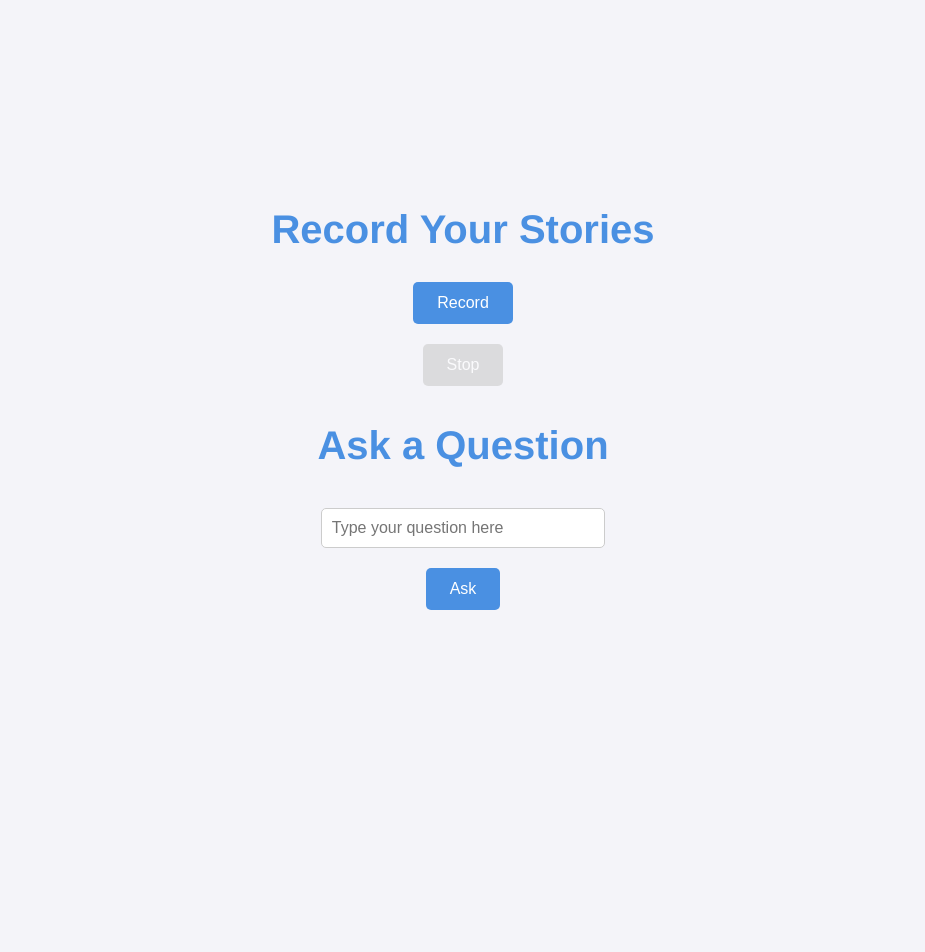
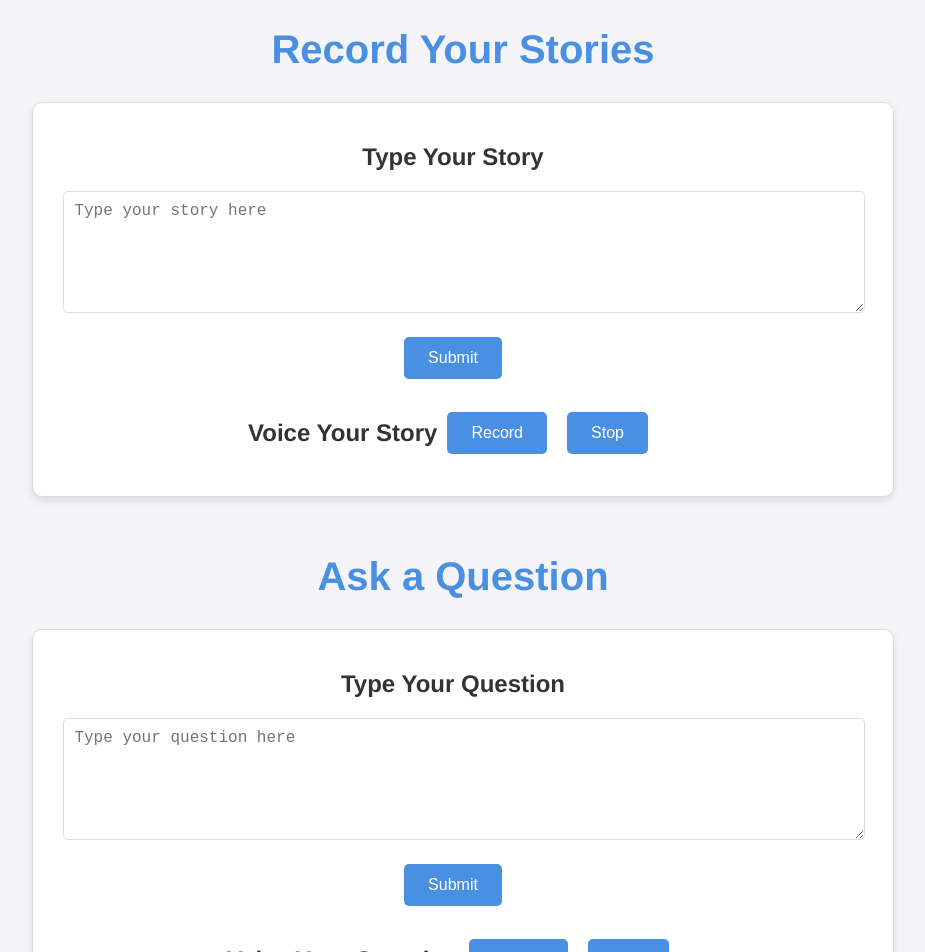
Before and after one commit to lyeric2022/kindred-ai, a Svelte app in the folder svelte-app/: page / in a window 1280 px wide. Shown: the top 952 px of the page, without its empty margins (177-1102 px from the left). Before the commit the page ends 800 px from the top, so only its background shows below. Built offline with nearby package versions, Linux system fonts and the light colour scheme; the HTML template or start-up script is replaced by a standard one.

Commit message:
feat: ui, qs stt

```diff
--- a/svelte-app/src/App.css
+++ b/svelte-app/src/App.css
@@ -32,42 +32,90 @@ button {
 
 button:hover {
     background-color: #357ab8;
-    transform: translateY(-2px);
 }
 
-button:disabled {
-    cursor: not-allowed;
-    opacity: 0.6;
-    background-color: #ccc;
+.story-container, .question-container {
+    display: flex;
+    justify-content: space-between;
+    align-items: flex-start;
+    width: 80%;
+    margin-bottom: 20px;
+    padding: 20px;
+    border: 1px solid #ddd;
+    border-radius: 10px;
+    background-color: #fff;
+    box-shadow: 0 4px 8px rgba(0, 0, 0, 0.1);
 }
 
-form {
-    margin-top: 20px;
+.card-container {
+    display: flex;
+    justify-content: space-around;
+    align-items: flex-start;
+    width: 80%;
+    margin-bottom: 20px;
+    flex-wrap: wrap;
 }
 
-input[type="text"] {
+.card {
+    background-color: #fff;
+    border: 1px solid #ddd;
+    border-radius: 10px;
+    box-shadow: 0 4px 8px rgba(0, 0, 0, 0.1);
+    padding: 20px;
+    margin: 10px;
+    flex: 1;
+    min-width: 300px;
+    max-width: 80%;
+}
+
+.story-input, .story-record, .question-input, .question-record {
+    flex: 1;
+    margin: 10px 30px 10px 10px;
+}
+
+.story-input textarea, .question-input textarea, textarea {
+    width: 100%;
+    height: 100px;
+    margin-bottom: 10px;
     padding: 10px;
+    border: 1px solid #ddd;
+    border-radius: 5px;
     font-size: 16px;
-    border: 1px solid #ccc;
-    border-radius: 5px;
-    width: 80%;
-    max-width: 400px;
-    margin-bottom: 10px;
+}
+
+.story-record, .question-record {
+    display: flex;
+    /* flex-direction: column; */
+    justify-content: center;
+    align-items: center;
+    height: 100%;
 }
 
 .error {
     color: red;
+}
+
+.transcription, .answer {
+    font-style: italic;
+    margin-top: 20px;
+    padding: 10px;
+    border: 1px solid #ddd;
+    border-radius: 5px;
+    background-color: #f9f9f9;
+    width: 80%;
+}
+
+.recording-indicator {
+    width: 10px;
+    height: 10px;
+    background-color: red;
+    border-radius: 50%;
+    animation: blink 1s infinite;
     margin-top: 10px;
 }
 
-.transcription {
-    margin-top: 20px;
-    font-size: 18px;
-    white-space: pre-wrap;
-    background-color: #fff;
-    padding: 15px;
-    border-radius: 5px;
-    box-shadow: 0 0 10px rgba(0, 0, 0, 0.1);
-    max-width: 600px;
-    width: 90%;
+@keyframes blink {
+    0% { opacity: 1; }
+    50% { opacity: 0; }
+    100% { opacity: 1; }
 }
--- a/svelte-app/src/App.svelte
+++ b/svelte-app/src/App.svelte
@@ -1,52 +1,60 @@
 <script>
-    import './App.css';
+    import "./App.css";
 
     let mediaRecorder;
     let audioChunks = [];
-    let transcription = '';
+    let transcription = "";
     let isRecording = false;
     let isProcessing = false;
-    let errorMessage = '';
-    let question = '';
-    let answer = '';
+    let errorMessage = "";
+    let question = "";
+    let answer = "";
+    let storyText = "";
+    let questionText = "";
 
     async function startRecording() {
         try {
-            const stream = await navigator.mediaDevices.getUserMedia({ audio: true });
+            const stream = await navigator.mediaDevices.getUserMedia({
+                audio: true,
+            });
             mediaRecorder = new MediaRecorder(stream);
             mediaRecorder.start();
 
-            mediaRecorder.ondataavailable = event => {
+            mediaRecorder.ondataavailable = (event) => {
                 audioChunks.push(event.data);
             };
 
             isRecording = true;
-            errorMessage = '';
+            errorMessage = "";
         } catch (error) {
-            errorMessage = 'Error accessing microphone: ' + error.message;
+            errorMessage = "Error accessing microphone: " + error.message;
         }
     }
 
-    async function stopRecording() {
+    async function stopRecording(endpoint) {
         mediaRecorder.stop();
         mediaRecorder.onstop = async () => {
             isRecording = false;
             isProcessing = true;
-            const audioBlob = new Blob(audioChunks, { type: 'audio/wav' });
+            const audioBlob = new Blob(audioChunks, { type: "audio/wav" });
             const formData = new FormData();
-            formData.append('file', audioBlob, 'audio.wav');
+            formData.append("file", audioBlob, "audio.wav");
 
             try {
-                const response = await fetch('http://127.0.0.1:8000/transcribe', {
-                    method: 'POST',
-                    body: formData
+                const response = await fetch(endpoint, {
+                    method: "POST",
+                    body: formData,
                 });
 
                 const result = await response.json();
-                transcription = result.transcription;
-                errorMessage = '';
+                if (endpoint.includes("transcribe")) {
+                    transcription = result.transcription;
+                } else if (endpoint.includes("ask")) {
+                    answer = result.answer;
+                }
+                errorMessage = "";
             } catch (error) {
-                errorMessage = 'Error during transcription: ' + error.message;
+                errorMessage = "Error during transcription: " + error.message;
             } finally {
                 isProcessing = false;
                 audioChunks = [];
@@ -54,28 +62,80 @@
         };
     }
 
+    async function submitStory() {
+        if (storyText.trim() === "") {
+            errorMessage = "Please enter some text.";
+            return;
+        }
+
+        isProcessing = true;
+        errorMessage = "";
+        try {
+            const response = await fetch("http://127.0.0.1:8000/transcribe", {
+                method: "POST",
+                headers: {
+                    "Content-Type": "application/json",
+                },
+                body: JSON.stringify({ text: storyText }),
+            });
+
+            const result = await response.json();
+            transcription = result.transcription;
+            storyText = "";
+            errorMessage = "";
+        } catch (error) {
+            errorMessage = "Error during story submission: " + error.message;
+        } finally {
+            isProcessing = false;
+        }
+    }
+
     async function askQuestion() {
+        if (questionText.trim() === "") {
+            errorMessage = "Please enter some text.";
+            return;
+        }
+
+        isProcessing = true;
+        errorMessage = "";
         try {
-            const response = await fetch('http://127.0.0.1:8000/ask', {
-                method: 'POST',
+            const response = await fetch("http://127.0.0.1:8000/ask", {
+                method: "POST",
                 headers: {
-                    'Content-Type': 'application/json'
+                    "Content-Type": "application/json",
                 },
-                body: JSON.stringify({ question })
+                body: JSON.stringify({ question: questionText }),
             });
 
             const result = await response.json();
             answer = result.answer;
-            errorMessage = '';
+            errorMessage = "";
         } catch (error) {
-            errorMessage = 'Error during question processing: ' + error.message;
+            errorMessage = "Error during question processing: " + error.message;
+        } finally {
+            isProcessing = false;
         }
     }
 </script>
 
 <h1>Record Your Stories</h1>
-<button on:click={startRecording} disabled={isRecording || isProcessing}>Record</button>
-<button on:click={stopRecording} disabled={!isRecording}>Stop</button>
+<div class="card-container">
+    <div class="card">
+        <div class="story-input">
+            <h2>Type Your Story</h2>
+            <textarea bind:value={storyText} placeholder="Type your story here"></textarea>
+            <button on:click={submitStory} disabled={isProcessing}>Submit</button>
+        </div>
+        <div class="story-record">
+            <h2>Voice Your Story</h2>
+            <button on:click={() => startRecording()} disabled={isRecording || isProcessing}>Record</button>
+            <button on:click={() => stopRecording("http://127.0.0.1:8000/transcribe")} disabled={!isRecording}>Stop</button>
+            {#if isRecording}
+                <div class="recording-indicator"></div>
+            {/if}
+        </div>
+    </div>
+</div>
 
 {#if isProcessing}
     <p>Processing...</p>
@@ -90,10 +150,23 @@
 {/if}
 
 <h1>Ask a Question</h1>
-<form on:submit|preventDefault={askQuestion}>
-    <input type="text" bind:value={question} placeholder="Type your question here" required>
-    <button type="submit">Ask</button>
-</form>
+<div class="card-container">
+    <div class="card">
+        <div class="question-input">
+            <h2>Type Your Question</h2>
+            <textarea bind:value={questionText} placeholder="Type your question here"></textarea>
+            <button on:click={askQuestion} disabled={isProcessing}>Submit</button>
+        </div>
+        <div class="question-record">
+            <h2>Voice Your Question</h2>
+            <button on:click={() => startRecording()} disabled={isRecording || isProcessing}>Record</button>
+            <button on:click={() => stopRecording("http://127.0.0.1:8000/ask")} disabled={!isRecording}>Stop</button>
+            {#if isRecording}
+                <div class="recording-indicator"></div>
+            {/if}
+        </div>
+    </div>
+</div>
 
 {#if answer}
     <p class="answer">{answer}</p>
```
